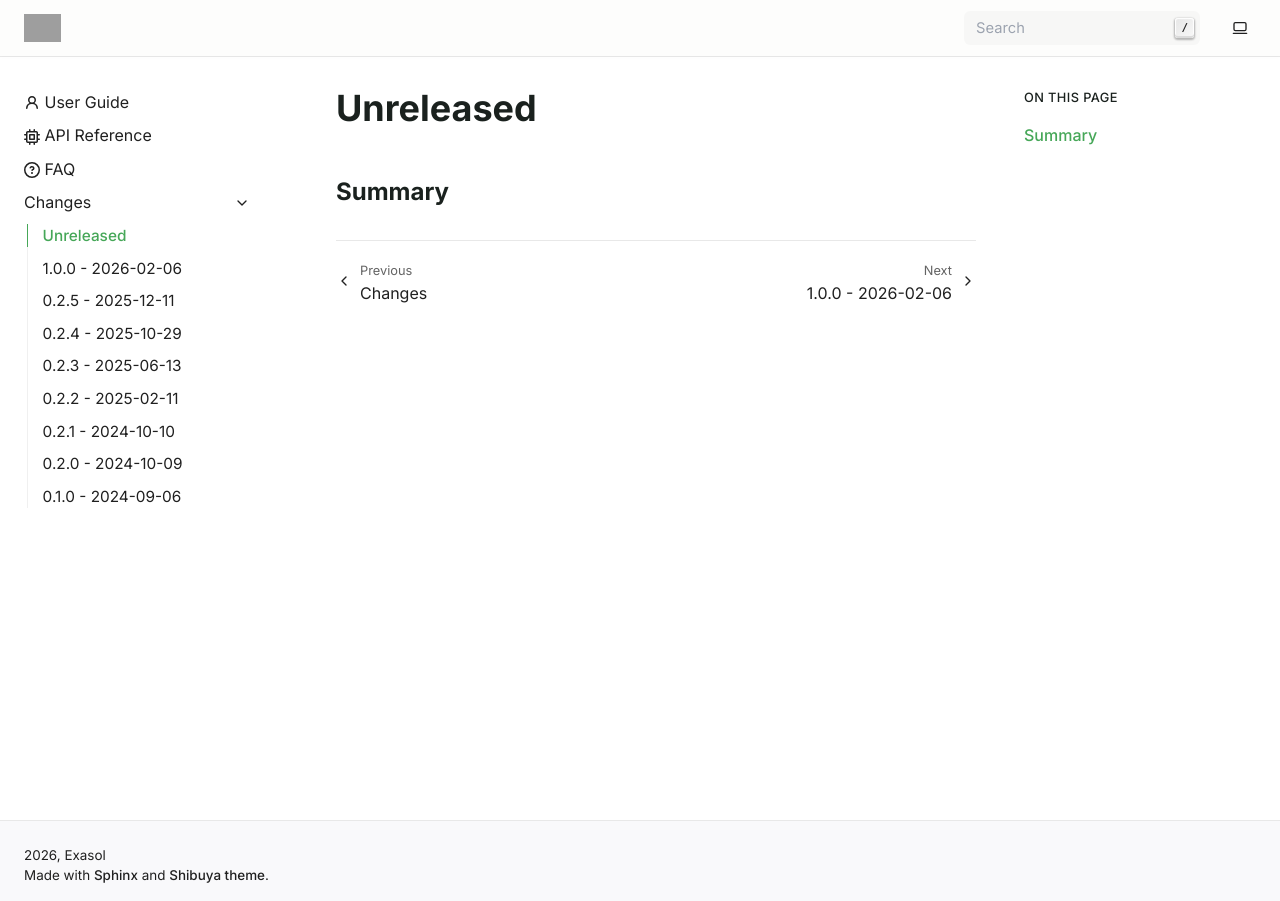
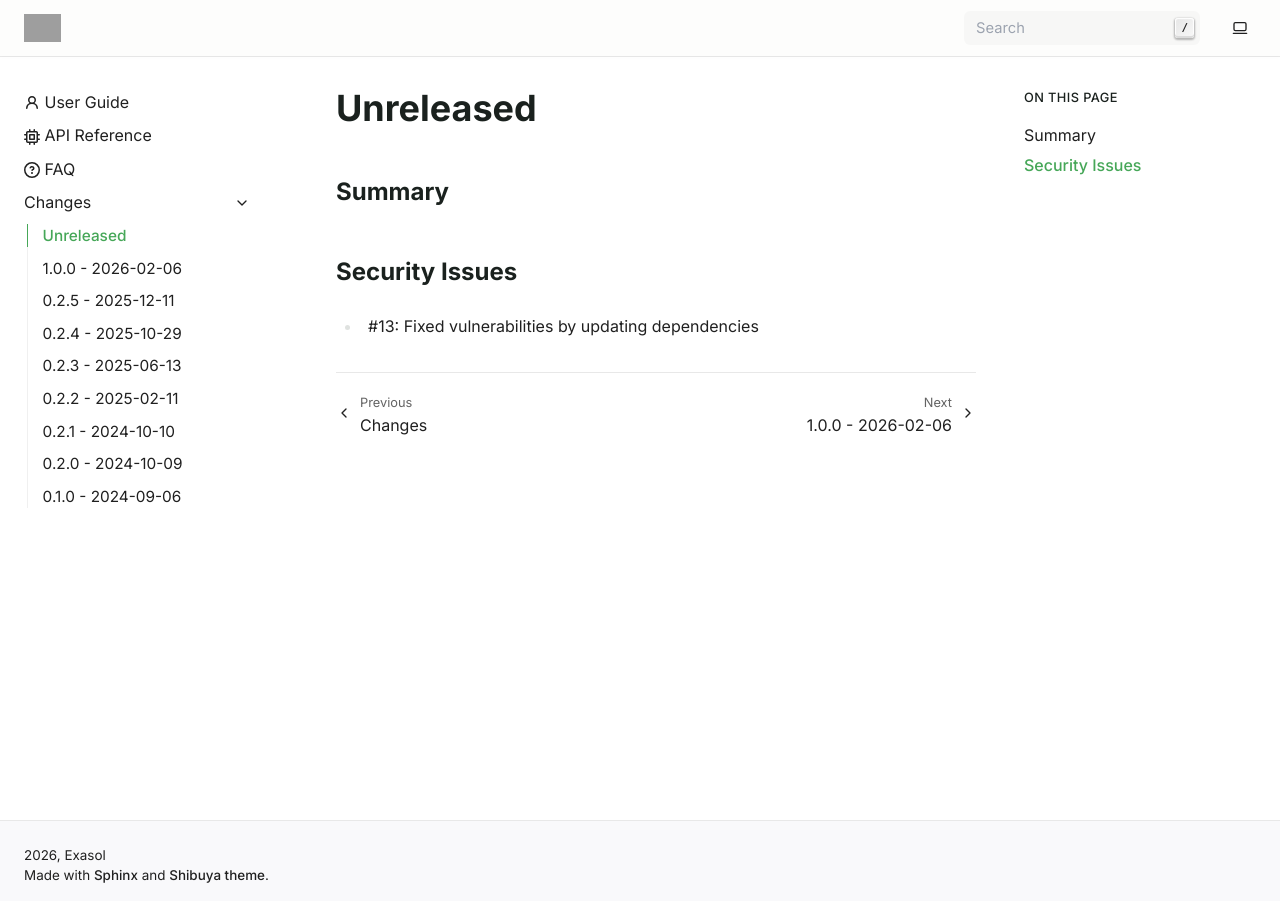
Before and after one commit to exasol/pytest-extension, a Sphinx documentation site: the page built from doc/changes/unreleased.md, in a window 1280 px wide. Built offline with Sphinx 7.4.7, drawn with Linux system fonts in a browser that asks for light colours; pages that are not in the unit, such as notebooks, are missing from menus; grey boxes are pictures that could not be loaded.

Commit message:
#13: Fixed vulnerabilities by updating dependencies

```diff
--- a/doc/changes/unreleased.md
+++ b/doc/changes/unreleased.md
@@ -1,3 +1,7 @@
 # Unreleased
 
 ## Summary
+
+## Security Issues
+
+* #13: Fixed vulnerabilities by updating dependencies
--- a/pyproject.toml
+++ b/pyproject.toml
@@ -23,7 +23,7 @@ requires-poetry = ">=2.1.0"
 packages = [{include = "exasol"}]
 
 [tool.poetry.group.dev.dependencies]
-exasol-toolbox = "^5.0.0"
+exasol-toolbox = ">=6.1.1,<7"
 exasol-bucketfs = ">=1.0.0"
 click = "^8.1.7"
 
```
Also changed, not shown: 1 other file.
